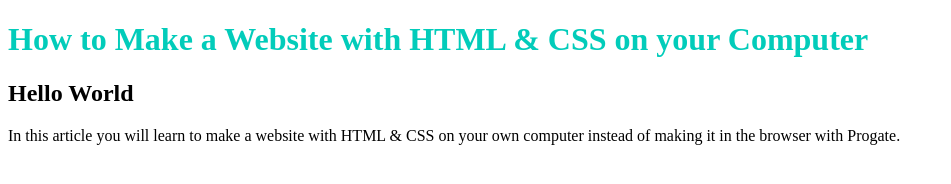
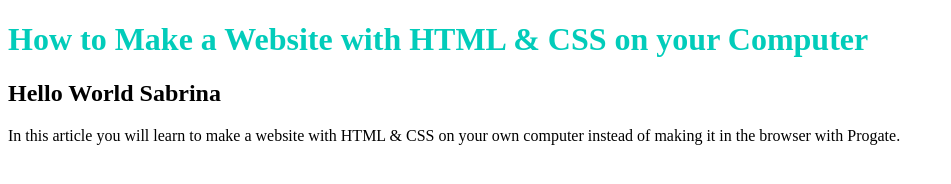
Before and after one commit to sabrinahamzah/progate.github.io, a plain HTML site: page index.html in a window 1280 px wide. Shown: the whole page, without its empty margins (0-951 px from the left). Drawn offline with Linux system fonts and the light colour scheme.

Commit message:
tambahan

```diff
--- a/index.html
+++ b/index.html
@@ -7,7 +7,7 @@
   </head>
   <body>
     <h1 class="title">How to Make a Website with HTML & CSS on your Computer</h1>
-    <h2> Hello World </h2>
+    <h2> Hello World Sabrina</h2>
     <p>In this article you will learn to make a website with HTML & CSS on your own computer instead of making it in the browser with Progate.</p>
   </body>
 </html>
```
